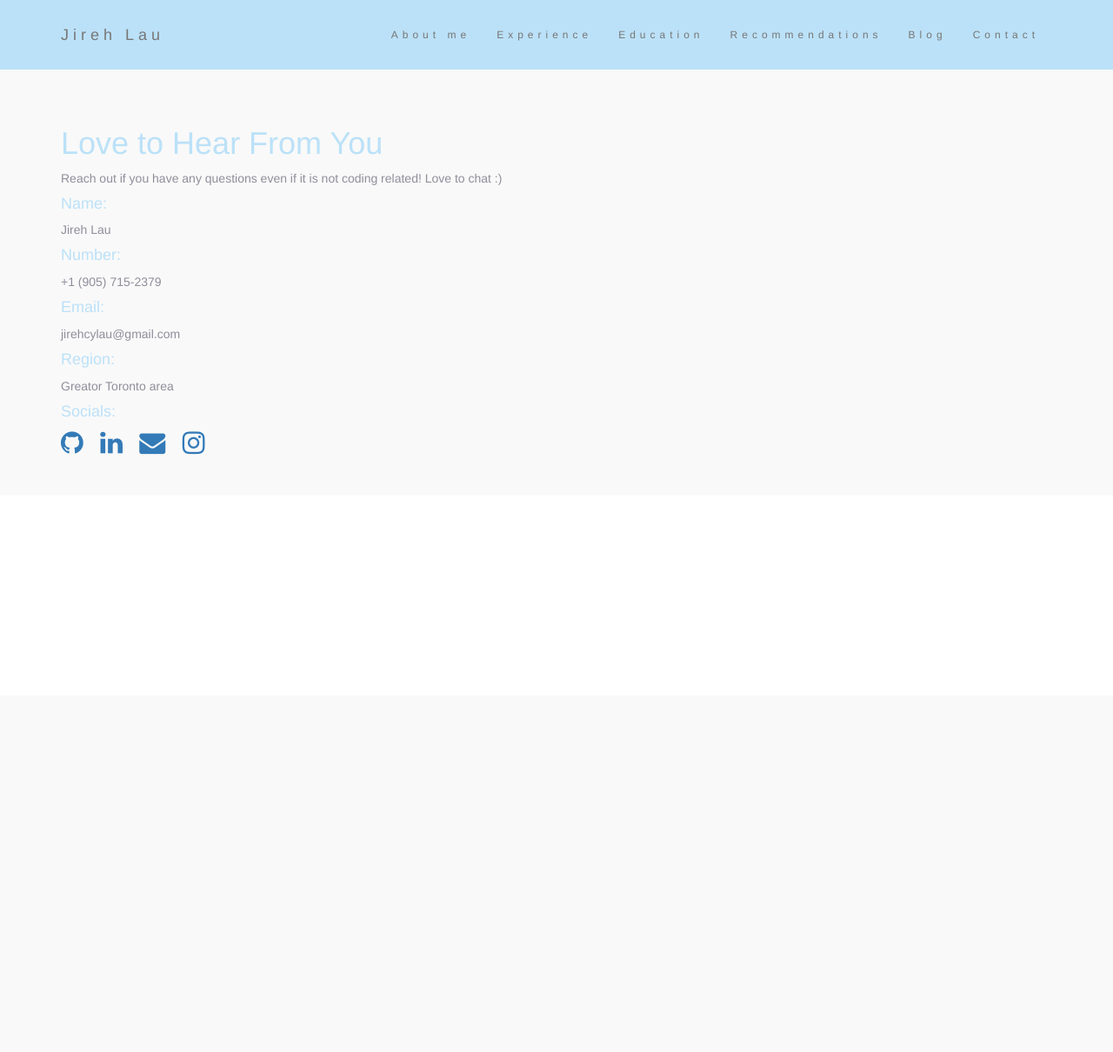
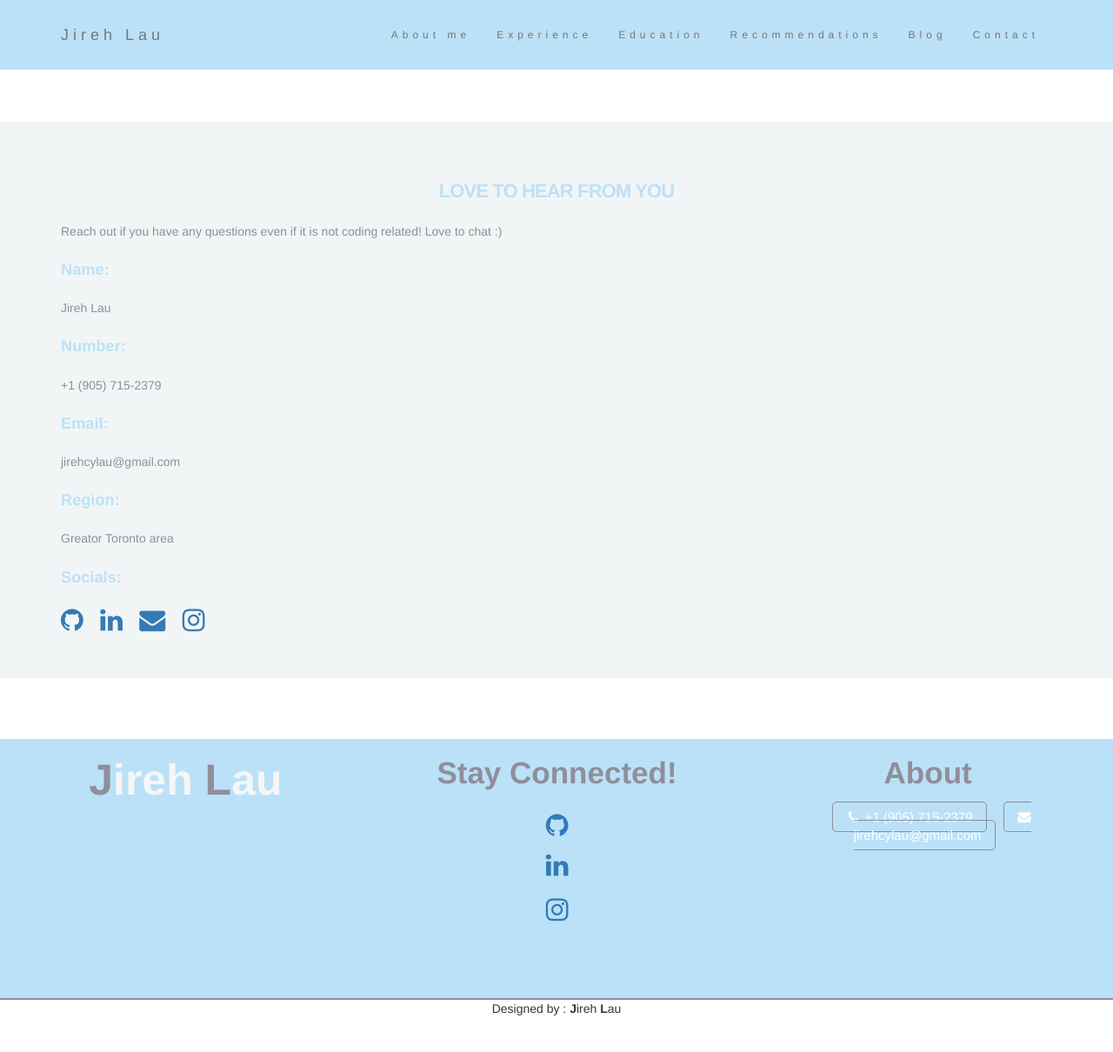
Before and after one commit to jirehlau/Portfolio-testing, a web app: file contact.html in a window 1280 px wide. Shown: the whole page at 87% size. Before the commit the page ends 523 px from the top, so only its background shows below. Run offline with its HTML, style and script files only (its server is not run), Linux system fonts and the light colour scheme; some libraries are stand-ins or nearby versions.

Commit message:
contact page update

```diff
--- a/assets/style/contact.css
+++ b/assets/style/contact.css
@@ -36,7 +36,7 @@ p{
     padding: 45px 0;
 }
 .section-dark {
-    background-color: #f9f9f9;
+    background-color: #f2f5f5;
     z-index: -2;
 }
 .form-control,
@@ -595,3 +595,158 @@ select.form-control[multiple] {
     font-weight: 500;
     height: auto
 }
+
+
+/* footer section
+footer section
+footer section */
+
+/* Footer section below
+Footer section below
+Footer section below */
+
+.ft-copyright {
+    background-color: #000a1f;
+    border-top: 2px solid #908e9b;
+    display: flex;
+  }
+
+  .pb-2,
+  .py-2 {
+    padding-bottom: .5rem !important;
+    padding-top: .5rem !important;
+  }
+
+  .footer-top {
+    background-color: #bbe1f8;
+    border-bottom: 2px solid #908e9b;
+    height: 300px;
+  }
+
+  .text-center {
+    text-align: center !important;
+  }
+
+  h4.ft-text-title {
+    color: #908e9b;
+    margin: 20px 0 10px;
+    font-weight: 700;
+    text-align: center;
+  }
+
+  h4 {
+    display: block;
+    -webkit-margin-before: 1.33em;
+    -webkit-margin-after: 1.33em;
+    -webkit-margin-start: 0px;
+    -webkit-margin-end: 0px;
+    font-weight: bold;
+    font-size: 1.3em;
+  }
+
+  h6.ft-desp {
+    color: #fff;
+    padding: 2px;
+  }
+
+  h6 {
+    font-size: 15px;
+  }
+  h1 {
+    display: flex;
+    align-items: center;
+    justify-content: center;
+  }
+  h1.heading-title a{
+    color: #fff !important;
+    text-decoration: none;
+  }
+  h1 {
+    font-size: 22px;
+    font-weight: 800;
+    line-height: 1.4;
+    color: #000;
+    letter-spacing: -0.04em;
+    text-transform: uppercase;
+    position: relative;
+    padding-bottom: 10px;
+  }
+  a.contact,
+  a.mail {
+    border: 1px solid #908e9b;
+    border-bottom-right-radius: 15px;
+    border-bottom-left-radius: 15px;
+    color: #f5f6f7;
+    padding: 5px;
+    font-size: 15px;
+    text-decoration: none;
+  }
+
+  a.contact:hover,
+  a.mail:hover {
+    background: #900;
+  }
+
+  i.fa-phone,
+  i.fa-envelope-o {
+    padding: 3px;
+  }
+
+  i.fa-envelope-o {
+    padding: 4px;
+  }
+
+  .border-left {
+    border-left: dotted #ddd 1px;
+  }
+
+  .pspt-dtls {
+    margin-top: 20px !important;
+  }
+
+  .pspt-dtls a {
+    margin: 8px !important;
+  }
+
+  a.about,
+  a.team,
+  a.advertise {
+    padding: 8px;
+    border: 1px #908e9b solid;
+    padding-left: 15px;
+    padding-right: 15px;
+    border-radius: 5px;
+    color: #FFF;
+    text-decoration: none;
+    font-size: 15px;
+  }
+
+  a.about:hover,
+  a.team:hover,
+  a.advertise:hover {
+    background: #900;
+  }
+
+  footer p {
+    color: #fff;
+    margin-bottom: 10px;
+  }
+
+  .text-pp-crt,
+  .text-pp-crt-rg {
+    color: #363636;
+  }
+
+  .developer {
+    text-align: center;
+  }
+    p.member{
+        color:#FFF;
+    }
+  i.develop {
+    border: 1px red dotted;
+  }
+
+  .developer b {
+    color: #908e9b;
+  }
--- a/contact.html
+++ b/contact.html
@@ -41,12 +41,12 @@
       </div>
     </div>
   </nav>
-  <!-- <hr style="border: 2px #8739f9 solid;"> -->
+  <hr style="border: white 10px solid">
 
 <!-- Contact form below  -->
 <!-- Contact form below  -->
 <!-- Contact form below  -->
-    <section class="Material-contact-section section-padding section-dark">
+    <section class="Material-contact-section section-padding section-dark" style="height: 640px;">
       <div class="container">
           <div class="row">
               <!-- Section Titile -->
@@ -123,6 +123,50 @@
       </div>
     </section>
 
+<!-- footer section
+footer section
+footer section -->
+
+<!-- Footer
+Footer
+Footer -->
+<div class="container-fluid" style="padding-bottom: 0px;">
+  <div class="row footer-top">
+      <div class="col-sm-4 text-center">
+          <h4 class="ft-text-title" style="font-size: 50px;">J<b style="color: #f5f6f7">ireh</b> L<b style="color: #f5f6f7">au</b></h4>
+          <h6 class="ft-desp">
+          </h6>
+          </div>
+          <div class="col-sm-4 text-center border-left">
+              <h4 class="ft-text-title" style="font-size: 35px;">Stay Connected!</h4>
+              <div class="address-member">
+                  <p class="member" style="padding-top: 15px;">
+                    <a href="https://github.com/jirehlau"> <i class="fa fa-github" style="font-size: 30px;"> </i> </a>
+                  </p>
+                  <p class="member" style="padding-top: 5px">
+                      <b><a href="https://www.linkedin.com/in/jireh-lau-68a5b777/"> <i class="fa fa-linkedin" style="font-size: 30px;"> </i> </a></b>
+                  </p>
+                  <p class="member" style="padding-top: 10px">
+                      <b><a href="https://www.instagram.com/jireh_c_y_lau/"> <i class="fa fa-instagram" style="font-size: 30px;"> </i> </a></b>
+                  </p>
+             </div>
+         </div>
+         <div class="col-sm-4 col-xs-12 text-center border-left">
+          <h4 class="ft-text-title" style="font-size: 35px;">About</h4>
+          <div class="pspt-dtls">
+              <a href="#" class="about"><i class="fa fa-phone" aria-hidden="true"></i> +1 (905) 715-2379</a>
+              <a href="mailto:jirehcylau@gmail.com" class="team"><i class="fa fa-envelope" aria-hidden="true"></i> jirehcylau@gmail.com</a>
+              <br><br><br><br><br><br><br>
+          </div>
+      </div>
+  </div>
+<div class="bottomFooter" style="height: 60px; text-align: center;">
+  <div class="dbJirehLau">
+    <a href="#" target="_blank" class="text-pp-crt" style="padding-top: -20px;">Designed by : <b>J</b>ireh <b>L</b>au</a>
+  </div>
+</div>
+</div>
+
   </div>
 </body>
 </html>
```
